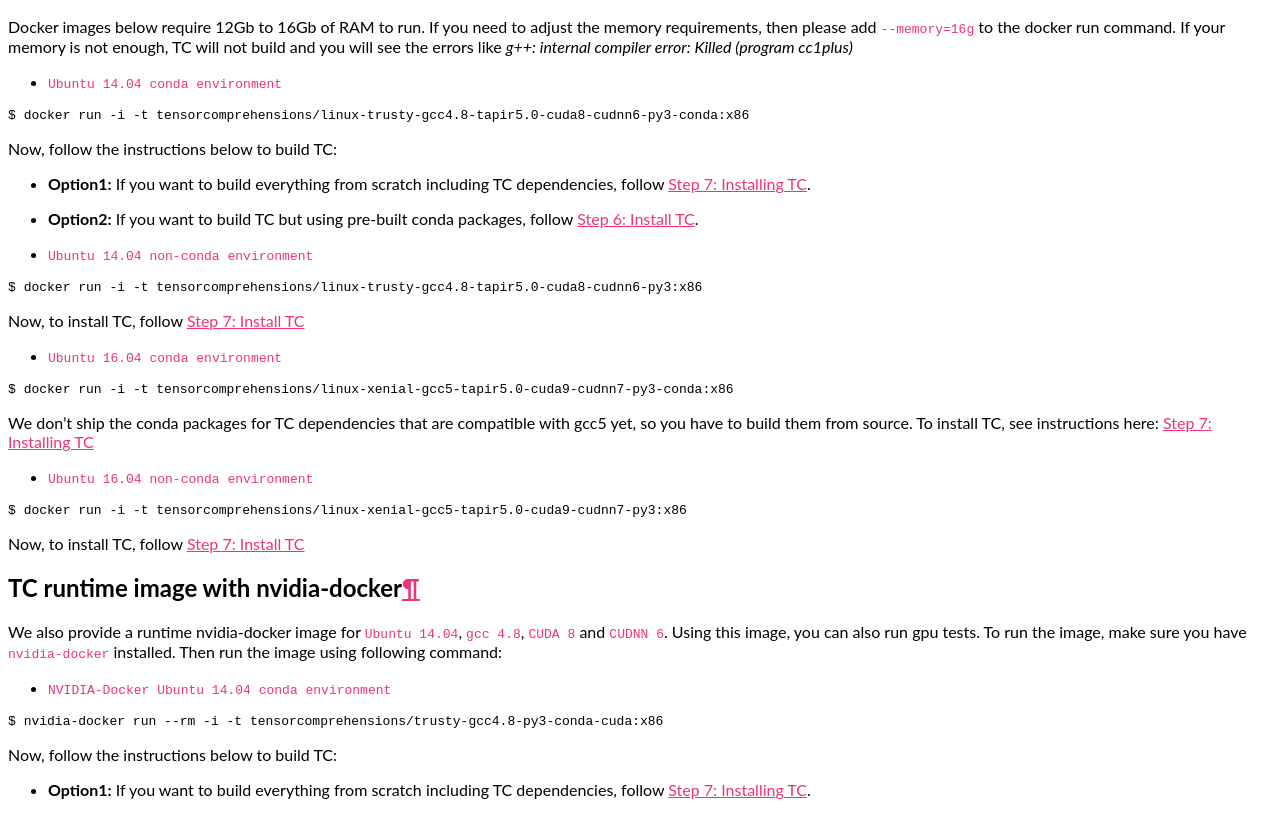
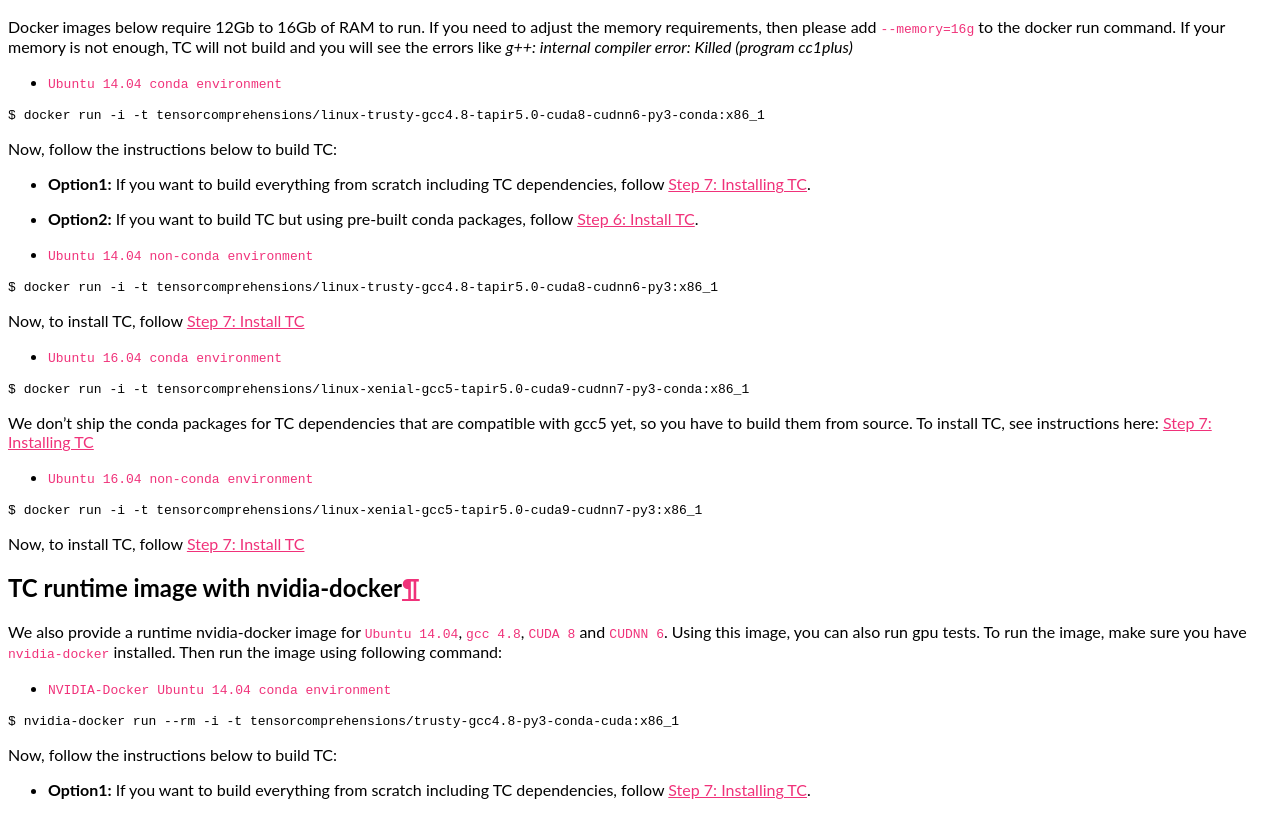
Before and after one commit to facebookresearch/TensorComprehensions, a Sphinx documentation site: the page built from docs/source/installation_docker_image.rst, in a window 1280 px wide and 1400 px high, scrolled down 1774 px. Shown: the part 457-1273 px from the top of the window. Built offline with Sphinx 7.4.7 and the Read the Docs theme 2.0.0, drawn with Linux system fonts in a browser that asks for light colours.

Commit message:
Add a note for using sudo and update docker images

```diff
--- a/docs/source/installation_docker_image.rst
+++ b/docs/source/installation_docker_image.rst
@@ -19,7 +19,7 @@
 
 .. code-block:: bash
 
-    $ docker run -i -t tensorcomprehensions/linux-trusty-gcc4.8-tapir5.0-cuda8-cudnn6-py3-conda:x86
+    $ docker run -i -t tensorcomprehensions/linux-trusty-gcc4.8-tapir5.0-cuda8-cudnn6-py3-conda:x86_1
 
 Now, follow the instructions below to build TC:
 
@@ -31,7 +31,7 @@
 
 .. code-block:: bash
 
-    $ docker run -i -t tensorcomprehensions/linux-trusty-gcc4.8-tapir5.0-cuda8-cudnn6-py3:x86
+    $ docker run -i -t tensorcomprehensions/linux-trusty-gcc4.8-tapir5.0-cuda8-cudnn6-py3:x86_1
 
 Now, to install TC, follow :ref:`non_conda_install_tc`
 
@@ -40,7 +40,7 @@
 
 .. code-block:: bash
 
-    $ docker run -i -t tensorcomprehensions/linux-xenial-gcc5-tapir5.0-cuda9-cudnn7-py3-conda:x86
+    $ docker run -i -t tensorcomprehensions/linux-xenial-gcc5-tapir5.0-cuda9-cudnn7-py3-conda:x86_1
 
 We don't ship the conda packages for TC dependencies that are compatible with gcc5 yet, so you have to
 build them from source. To install TC, see instructions here: :ref:`conda_install_tc`
@@ -50,7 +50,7 @@
 
 .. code-block:: bash
 
-    $ docker run -i -t tensorcomprehensions/linux-xenial-gcc5-tapir5.0-cuda9-cudnn7-py3:x86
+    $ docker run -i -t tensorcomprehensions/linux-xenial-gcc5-tapir5.0-cuda9-cudnn7-py3:x86_1
 
 Now, to install TC, follow :ref:`non_conda_install_tc`
 
@@ -66,7 +66,7 @@
 
 .. code-block:: bash
 
-    $ nvidia-docker run --rm -i -t tensorcomprehensions/trusty-gcc4.8-py3-conda-cuda:x86
+    $ nvidia-docker run --rm -i -t tensorcomprehensions/trusty-gcc4.8-py3-conda-cuda:x86_1
 
 Now, follow the instructions below to build TC:
 
```
Also changed, not shown: docs/source/installation_conda.rst (+10 -0 lines), docs/source/installation_conda_dep.rst (+11 -0 lines), docs/source/installation_non_conda.rst (+10 -0 lines).
